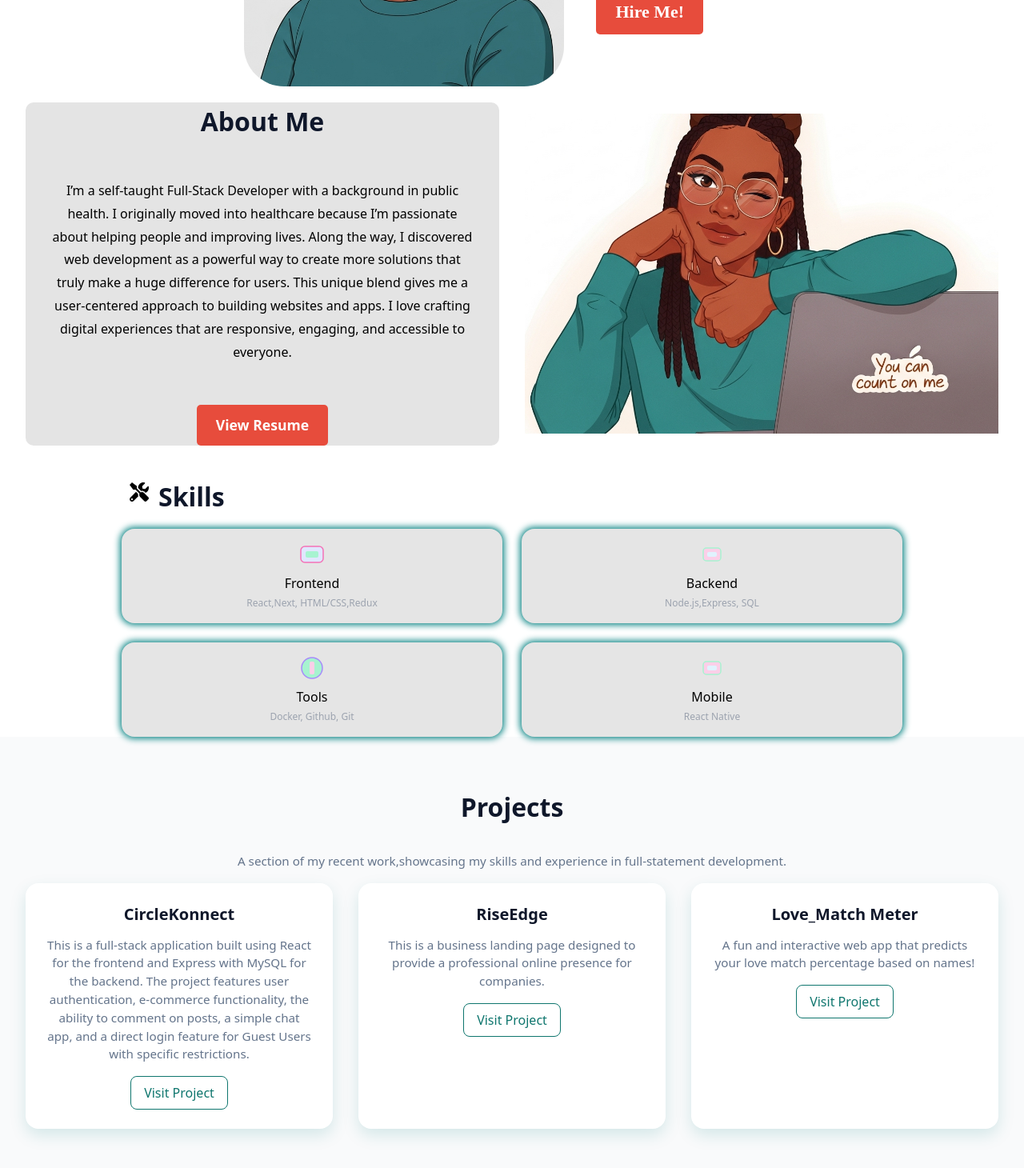
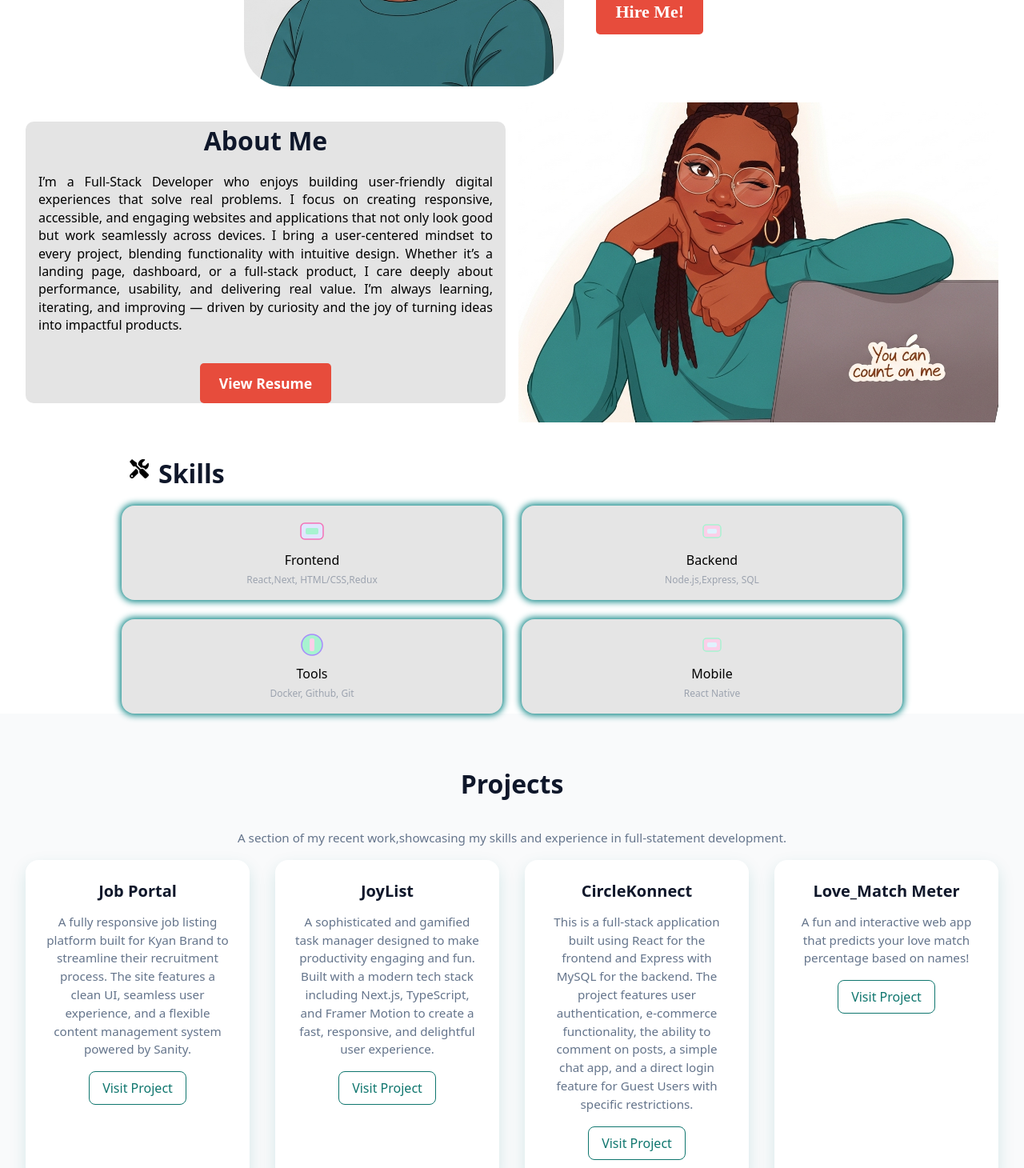
Before and after one commit to Faith-600/My-Portfolio, a React (Vite) app: page / in a window 1280 px wide. Shown: the part 400-1860 px from the top of the page at 80% size. Built offline with nearby package versions, Linux system fonts and the light colour scheme.

Commit message:
Added new projects

```diff
--- a/src/Component/About.jsx
+++ b/src/Component/About.jsx
@@ -6,11 +6,9 @@ function About() {
     <div className='aboutdiv'>
     <div className='about' >
         <h1 className='about-h1'>About Me</h1>
-        <p>I’m a self-taught Full-Stack Developer with a background in public
-            health. I originally moved into healthcare because I’m passionate about helping people and improving lives.
-             Along the way, I discovered web development as a powerful way to create  more solutions that truly make a  huge difference for users.
-             This unique blend gives me a user-centered approach to building websites and apps. I love crafting digital experiences that are responsive,
-             engaging, and accessible to everyone.</p>
+        <p>I’m a Full-Stack Developer who enjoys building user-friendly digital experiences that solve real problems. I focus on creating responsive, accessible, and engaging websites and applications that not only look good but work seamlessly across devices.
+     I bring a user-centered mindset to every project, blending functionality with intuitive design. Whether it’s a landing page, dashboard, or a full-stack product, I care deeply about performance, usability, and delivering real value.
+    I’m always learning, iterating, and improving — driven by curiosity and the joy of turning ideas into impactful products.</p>
    <a href="/CV.pdf" target="_blank" rel="noopener noreferrer" className="bounce">
   View Resume
 </a>
--- a/src/Component/Files.jsx
+++ b/src/Component/Files.jsx
@@ -1,17 +1,23 @@
   const files =[
+
+       {
+               title:"Job Portal",
+        desc:"A fully responsive job listing platform built for Kyan Brand to streamline their recruitment process. The site features a clean UI, seamless user experience, and a flexible content management system powered by Sanity.",
+        url:"https://www.career.kyanbrands.org/",
+
+
+       },
+
+        {
+       title:"JoyList",
+        desc:"A sophisticated and gamified task manager designed to make productivity engaging and fun. Built with a modern tech stack including Next.js, TypeScript, and Framer Motion to create a fast, responsive, and delightful user experience.",
+        url:"https://joy-list.vercel.app/",
+        },
+
     {
         title:"CircleKonnect",
         desc:"This is a full-stack application built using React for the frontend and Express with MySQL for the backend. The project features user authentication, e-commerce functionality, the ability to comment on posts, a simple chat app, and a direct login feature for Guest Users with specific restrictions.",
         url:"https://full-stack-shop-rouge.vercel.app/",
-
- },
-
- {
-        title:"RiseEdge",
-        desc:"This is a business landing page designed to provide a professional online presence for companies.",
-        url:"https://faith-600.github.io/RiseEdge/",
-
-
 
  },
 
--- a/src/index.css
+++ b/src/index.css
@@ -136,14 +136,14 @@ font-family: 'Times New Roman', Times, serif;
   align-items: center;
   justify-content: space-between;
   padding:0 2rem;
-  flex-wrap: npwrap;
-  gap: 2rem;
+  flex-wrap: nowrap;
+  gap: 1rem;
   text-align: center;
 
 }
 
 .about p{
-  padding: 2rem;
+  padding: 1rem;
 }
 
 .picturetwodiv {
@@ -183,12 +183,13 @@ font-family: 'Times New Roman', Times, serif;
 }
 .about h1 {
   font-size: 2rem;
-  margin-bottom: 1rem;
+  /* margin-bottom: 1rem; */
 }
 
 .about p {
   font-size: 1rem;
-  line-height: 1.8;
+  line-height: 1.4;
+  text-align: justify;
 }
 
 
@@ -477,7 +478,8 @@ font-family: 'Times New Roman', Times, serif;
 
   .typewriter .bounce {
     padding: 10px 20px;
-  }
+   }
+
 
 
 .herodiv{
```
